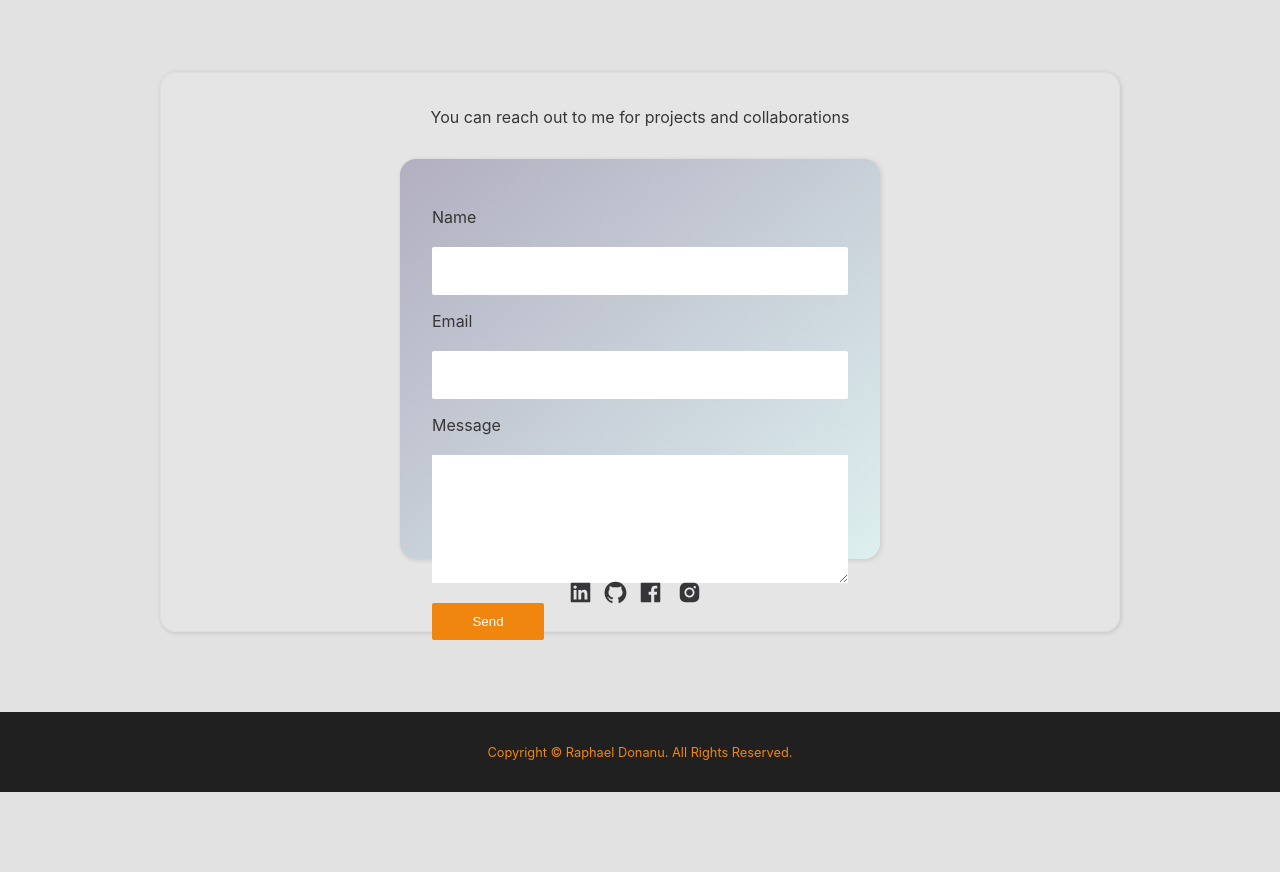
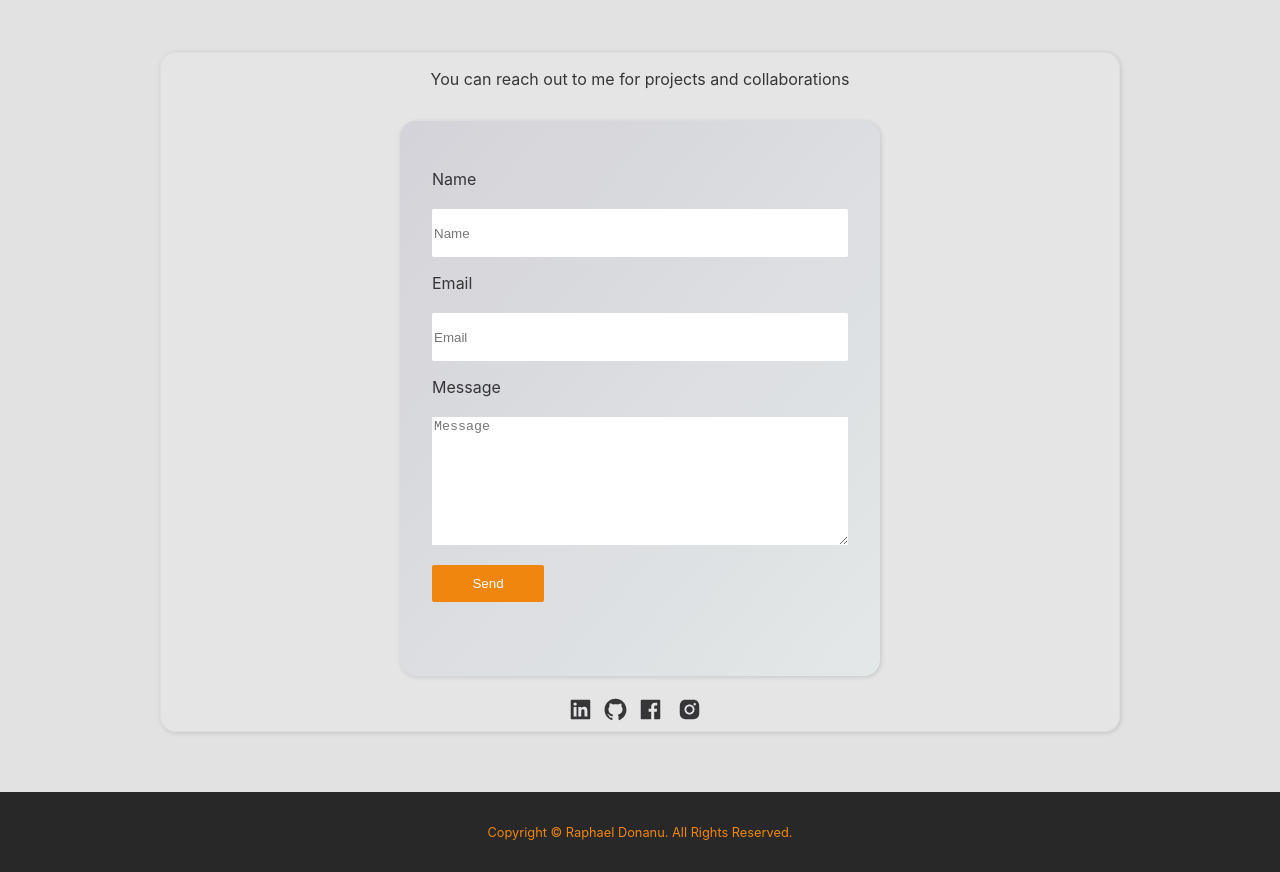
Before and after one commit to Raphael2k6/mynewportfolio, a Next.js app: page / in a window 1280 px wide. Shown: the part 2260-3132 px from the top of the page. Before the commit the page ends 3052 px from the top, so only its background shows below. Built offline with nearby package versions, Linux system fonts and the light colour scheme.

Commit message:
final push

```diff
--- a/Components/Contact/Contact.js
+++ b/Components/Contact/Contact.js
@@ -52,11 +52,11 @@ export const ContactUs = () => {
         <p>You can reach out to me for projects and collaborations</p>
             <form ref={form} onSubmit={sendEmail} className={styles.form}>
                 <label>Name</label><br /><br />
-                <input type="text" name="user_name" /> <br />
+                <input type="text" name="user_name" placeholder="Name"/> <br />
                 <label>Email</label><br /> <br />
-                <input type="email" name="user_email" /> <br />
+                <input type="email" name="user_email" placeholder="Email"/> <br />
                 <label>Message</label><br /><br />
-                <textarea name="message" /><br />
+                <textarea name="message" placeholder="Message"/><br />
                 <button
                     type="submit"
                     disabled={loading}
--- a/Components/Contact/Contact.module.css
+++ b/Components/Contact/Contact.module.css
@@ -1,5 +1,5 @@
 .container {
-    height: 80vh;
+    height: 100vh;
     display: flex;
     justify-content: center;
     align-items: center;
@@ -33,8 +33,8 @@
     height: 55vh;
     width: 50%;
     border-radius: 1rem;
-    background: linear-gradient(to right bottom, rgba(60, 50, 109, 0.3), rgba(210, 255, 255, 0.4));
-    box-shadow: 1px 1px 4px rgba(31, 23, 34, 0.1), 1px 1px 6px 1px rgba(4, 46, 63, 0.03);
+    background: linear-gradient(to right bottom, rgba(60, 50, 109, 0.1), rgba(210, 255, 255, 0.1));
+    box-shadow: 1px 1px 4px rgba(0, 0, 0, 0.1), 1px 1px 6px 1px rgba(63, 4, 35, 0.03);
 }
 .form label {
     margin-bottom: 20px;
@@ -78,13 +78,13 @@
 
 @media screen and (min-width: 768px) {
     .container {
-        height: 90vh;
+        height: 100vh;
     }
     .formHolder {
-        height: 70vh;
+        height: 85vh;
     }
     .form {
-        height: 50vh;
+        height: 35rem;
         width: 30rem;
     }
 }
--- a/Components/Footer/Footer.module.css
+++ b/Components/Footer/Footer.module.css
@@ -3,7 +3,7 @@
     display: flex;
     justify-content: center;
     align-items: center;
-    background: rgba(31, 31, 32, 0.993);
+    background: #282828
 }
 
 .footer p {
```
